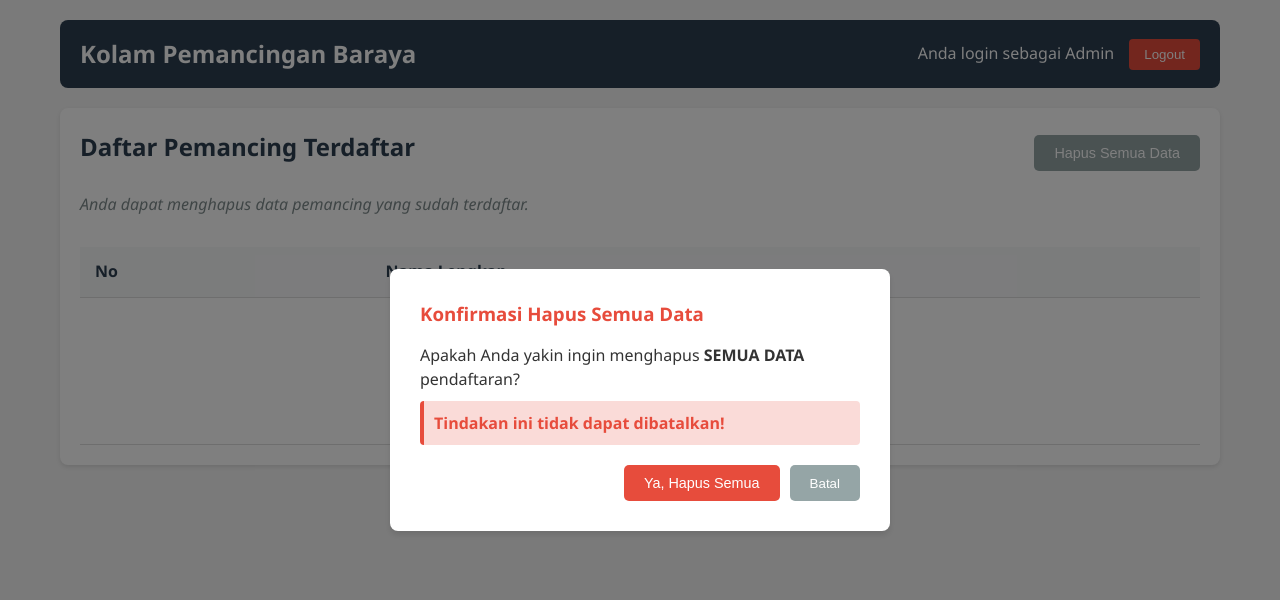
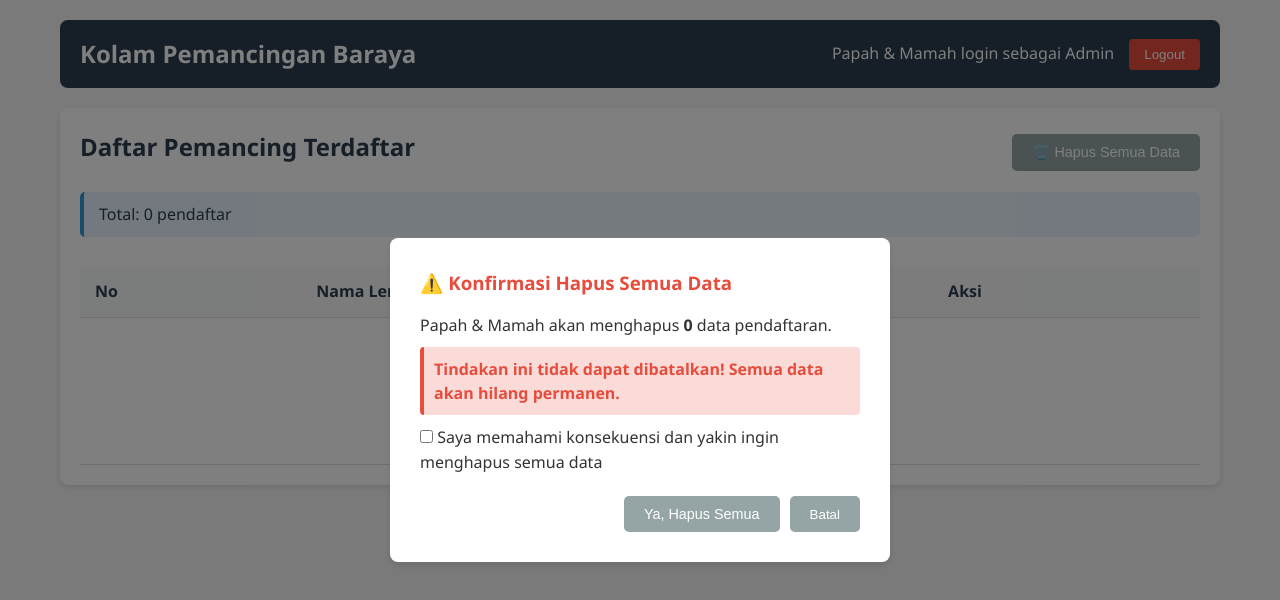
Before and after one commit to KolamBaraya/Pendaftaran-, a plain HTML site: page admin.html in a window 1280 px wide. Drawn offline with Linux system fonts and the light colour scheme.

Commit message:
Update admin.html

```diff
--- a/admin.html
+++ b/admin.html
@@ -11,7 +11,7 @@
         <header>
             <h1>Kolam Pemancingan Baraya</h1>
             <div class="user-info">
-                <span>Anda login sebagai Admin</span>
+                <span>Papah & Mamah login sebagai Admin</span>
                 <button id="logout" class="btn-logout">Logout</button>
             </div>
         </header>
@@ -20,19 +20,38 @@
             <div class="card">
                 <div class="admin-header">
                     <h2>Daftar Pemancing Terdaftar</h2>
-                    <button id="hapus-semua" class="btn-danger">Hapus Semua Data</button>
+                    <div class="admin-actions">
+                        <button id="hapus-semua" class="btn-danger" disabled>
+                            🗑️ Hapus Semua Data
+                        </button>
+                    </div>
                 </div>
-                <p class="admin-info">Anda dapat menghapus data pemancing yang sudah terdaftar.</p>
+
+                <div class="stats-info">
+                    <p>Total: <span id="total-data">0</span> pendaftar</p>
+                </div>
 
                 <!-- Modal Konfirmasi Hapus Semua -->
                 <div id="modal-hapus-semua" class="modal hidden">
                     <div class="modal-content">
-                        <h3>Konfirmasi Hapus Semua Data</h3>
-                        <p>Apakah Anda yakin ingin menghapus <strong>SEMUA DATA</strong> pendaftaran?</p>
-                        <p class="warning-text">Tindakan ini tidak dapat dibatalkan!</p>
+                        <div class="modal-header">
+                            <h3>⚠️ Konfirmasi Hapus Semua Data</h3>
+                        </div>
+                        <div class="modal-body">
+                            <p>Papah & Mamah akan menghapus <strong id="jumlah-data-hapus">0</strong> data pendaftaran.</p>
+                            <p class="warning-text">Tindakan ini tidak dapat dibatalkan! Semua data akan hilang permanen.</p>
+                            <div class="confirmation-check">
+                                <input type="checkbox" id="confirm-delete">
+                                <label for="confirm-delete">Saya memahami konsekuensi dan yakin ingin menghapus semua data</label>
+                            </div>
+                        </div>
                         <div class="modal-actions">
-                            <button id="confirm-hapus-semua" class="btn-danger">Ya, Hapus Semua</button>
-                            <button id="cancel-hapus-semua" class="btn-cancel">Batal</button>
+                            <button id="confirm-hapus-semua" class="btn-danger" disabled>
+                                Ya, Hapus Semua
+                            </button>
+                            <button id="cancel-hapus-semua" class="btn-cancel">
+                                Batal
+                            </button>
                         </div>
                     </div>
                 </div>
@@ -43,6 +62,7 @@
                             <tr>
                                 <th>No</th>
                                 <th>Nama Lengkap</th>
+                                <th>Aksi</th>
                             </tr>
                         </thead>
                         <tbody id="tabel-body">
```
